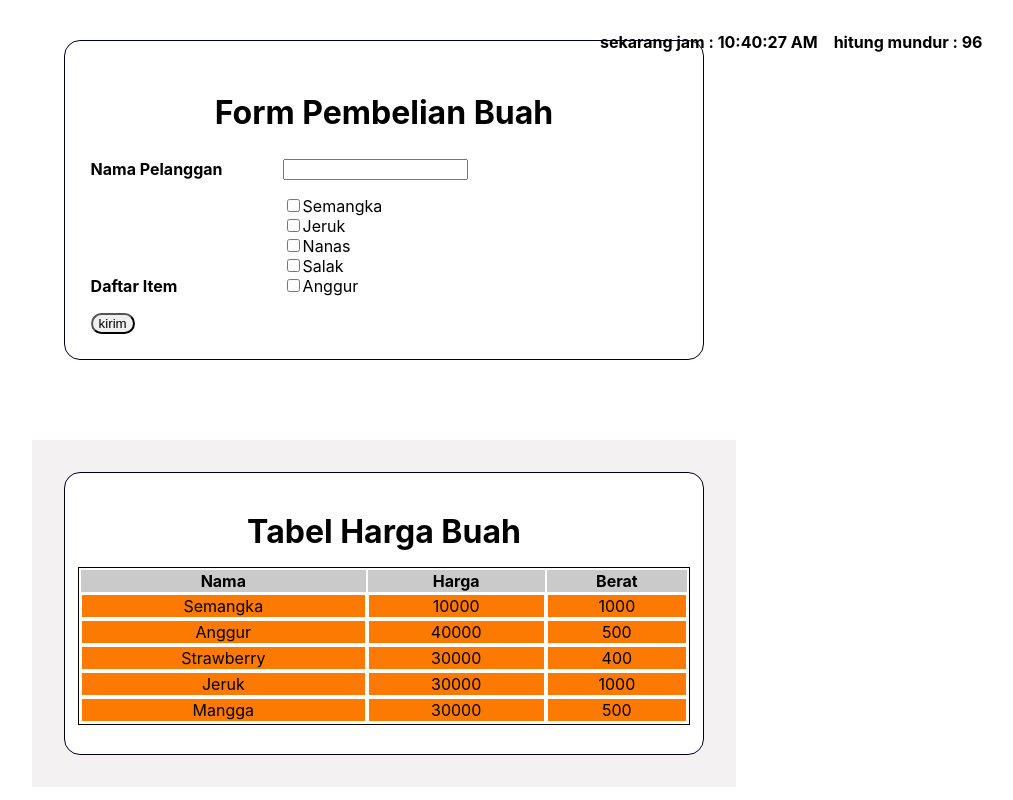
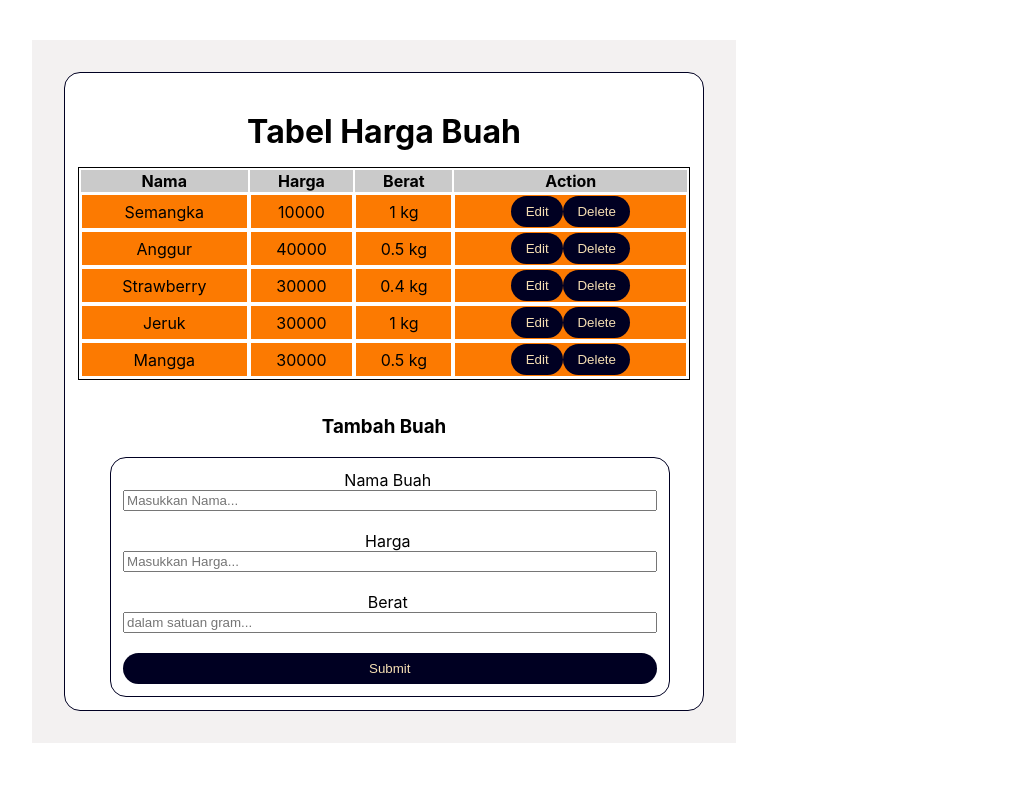
Before and after one commit to juuni26/sanbercode-reactjs-batch18-part2, a React (Create React App) app in the folder first-app/: page / in a window 1280 px wide. Shown: the whole page, without its empty margins (256-1269 px from the left). Built offline with nearby package versions, Linux system fonts and the light colour scheme.

Commit message:
add tugas12, edit app.css and app.js

```diff
--- a/first-app/src/App.css
+++ b/first-app/src/App.css
@@ -10,6 +10,14 @@ button {
     outline: none;
     cursor: pointer;
     border-radius: 1rem;
+    border: 0;
+    padding: .5rem .9rem;
+    background-color: #002;
+    color: wheat;
+}
+button:hover {
+  background-color:  wheat;
+    color: #002;
 }
 .container {
   padding-top: 5vh;
--- a/first-app/src/App.js
+++ b/first-app/src/App.js
@@ -3,6 +3,8 @@ import "./App.css";
 import Tugas9 from "./Tugas9/Tugas9";
 import Tugas10 from "./Tugas10/Tugas10";
 import Tugas11 from "./Tugas11/tugas11";
+import Tugas12 from "./Tugas12/Tugas12";
+
 
 class App extends React.Component {
   constructor(props) {
@@ -17,11 +19,13 @@ class App extends React.Component {
   render() {
     return (
       <div>
-        <Tugas9 />
+        {/* <Tugas9 />
         <Tugas10 />
         {this.state.renderChild ? (
           <Tugas11 unmountMe={this.handleChildUnmount} />
-        ) : null}
+        ) : null} */}
+
+        <Tugas12 />
       </div>
     );
   }
--- /dev/null
+++ b/first-app/src/Tugas12/Tugas12.js
@@ -0,0 +1,174 @@
+import React from "react";
+
+class Tugas12 extends React.Component {
+  constructor(props) {
+    super(props);
+    this.state = {
+      dataHargaBuah: [
+        { nama: "Semangka", harga: 10000, berat:  1000 },
+        { nama: "Anggur", harga: 40000, berat: 500 },
+        { nama: "Strawberry", harga: 30000, berat: 400 },
+        { nama: "Jeruk", harga: 30000, berat: 1000 },
+        { nama: "Mangga", harga: 30000, berat: 500 },
+      ],
+      ...this.initialState,
+      edit: false,
+      indexEdit: 0,
+    };
+    this.handleChange = this.handleChange.bind(this);
+    this.handleSubmit = this.handleSubmit.bind(this);
+    this.editBuah = this.editBuah.bind(this);
+    this.deleteBuah = this.deleteBuah.bind(this);
+  }
+
+  initialState = {
+    inputName: "",
+    inputHarga: "",
+    inputBerat: "",
+  };
+
+  handleChange = (event) => {
+    const { name, value } = event.target;
+    this.setState({ [name]: value });
+  };
+
+  handleSubmit = (event) => {
+    event.preventDefault();
+    const buahBaru = {
+      nama: this.state.inputName,
+      harga: this.state.inputHarga,
+      berat: this.state.inputBerat,
+    };
+    if (!this.state.edit) {
+      this.setState({
+        dataHargaBuah: [...this.state.dataHargaBuah, buahBaru],
+        ...this.initialState,
+      });
+    } else {
+      this.setState({
+        dataHargaBuah:  this.state.dataHargaBuah.map((buah, index) => {
+              if (index === this.state.indexEdit) {
+                return buahBaru;
+              } else {
+                return buah;
+              }
+            }),
+        ...this.initialState,
+        edit:false
+      });
+    }
+  };
+
+  deleteBuah = ({ index }) => {
+    this.setState({
+      dataHargaBuah: this.state.dataHargaBuah.filter(
+        (val, ind) => ind !== index
+      ),
+    });
+  };
+
+  editBuah = ({ index }) => {
+    const editState = {
+      edit: true,
+      indexEdit: index,
+      inputName: this.state.dataHargaBuah[index].nama,
+      inputBerat: this.state.dataHargaBuah[index].berat,
+      inputHarga: this.state.dataHargaBuah[index].harga,
+    };
+    this.setState(editState);
+  };
+
+  rows() {
+    return this.state.dataHargaBuah.map((row, index) => {
+      return (
+        <tr key={index}>
+          <td>{row.nama}</td>
+          <td>{row.harga}</td>
+          <td>{row.berat/1000} kg</td>
+          <td>
+            <button
+              onClick={() => {
+                this.editBuah({ index });
+              }}
+            >
+              Edit
+            </button>
+            <button
+              onClick={() => {
+                this.deleteBuah({ index });
+              }}
+            >
+              Delete
+            </button>
+          </td>
+        </tr>
+      );
+    });
+  }
+
+  render() {
+    return (
+      <div className="container">
+        <div className="ct">
+          <div className="table">
+            <h2>Tabel Harga Buah</h2>
+            <table>
+              <thead>
+                <tr>
+                  <th>Nama</th>
+                  <th>Harga</th>
+                  <th>Berat</th>
+                  <th>Action</th>
+                </tr>
+              </thead>
+              <tbody>{this.rows()}</tbody>
+            </table>
+            {
+        this.state.edit
+          ? <h3> Edit Buah </h3>
+          : <h3> Tambah Buah </h3>
+      }
+            <form onSubmit={this.handleSubmit} style={{width:"35rem",marginLeft:"2rem"}}>
+              <label style={{ marginRight: "4px" }} htmlFor="inputName">
+                Nama Buah
+              </label>
+              <input
+                type="text"
+                name="inputName"
+                value={this.state.inputName}
+                onChange={this.handleChange}
+                placeholder="Masukkan Nama..."
+              />
+              <br />
+              <label style={{ marginRight: "4px" }} htmlFor="inputHarga">
+                Harga
+              </label>
+              <input
+                type="number"
+                name="inputHarga"
+                value={this.state.inputHarga}
+                onChange={this.handleChange}
+                placeholder="Masukkan Harga..."
+              />
+              <br />
+              <label style={{ marginRight: "4px" }} htmlFor="inputBerat">
+                Berat
+              </label>
+              <input
+                type="number"
+                name="inputBerat"
+                value={this.state.inputBerat}
+                onChange={this.handleChange}
+                placeholder="dalam satuan gram..."
+              />
+              <br />
+              <button>Submit</button>
+            </form>
+          </div>
+        </div>
+      </div>
+    );
+  }
+}
+
+export default Tugas12;
```
